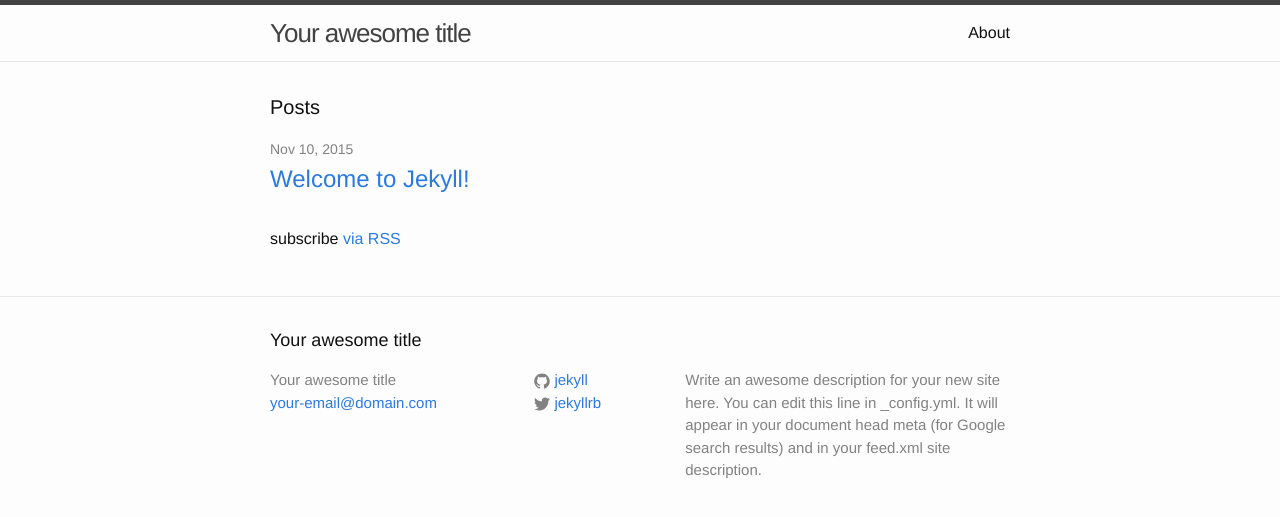
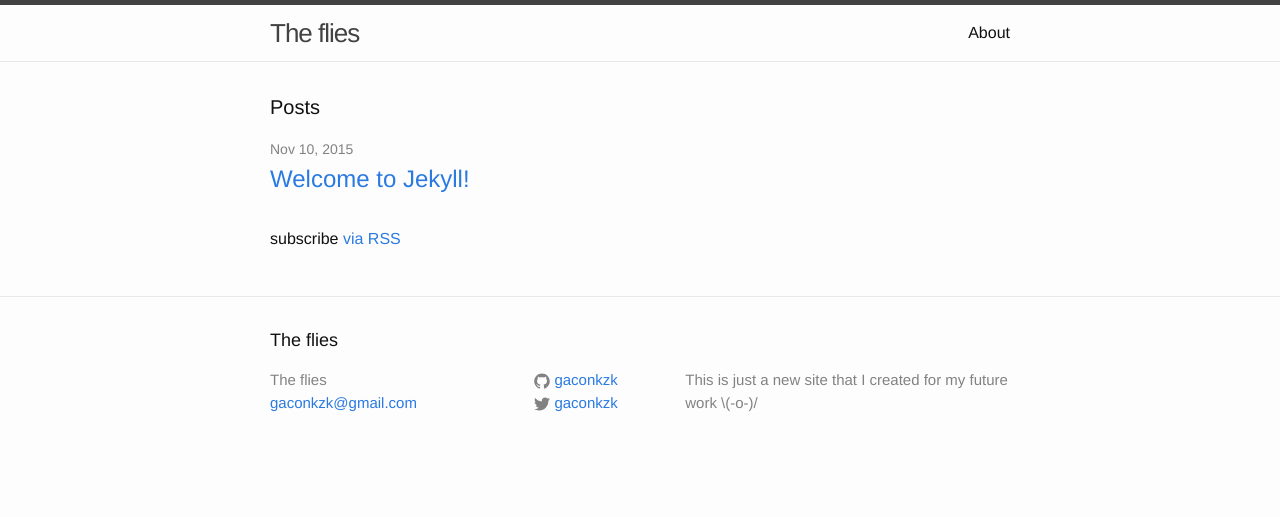
Before and after one commit to gaconkzk/gaconkzk.github.io, a Jekyll site: the page built from index.html, in a window 1280 px wide. Shown: the top 517 px of the page. Built offline with Jekyll 4.4.1, drawn with Linux system fonts in a browser that asks for light colours.

Commit message:
Update _config.yml

```diff
--- a/_config.yml
+++ b/_config.yml
@@ -1,14 +1,12 @@
 # Site settings
-title: Your awesome title
-email: your-email@domain.com
+title: The flies
+email: gaconkzk@gmail.com
 description: > # this means to ignore newlines until "baseurl:"
-  Write an awesome description for your new site here. You can edit this
-  line in _config.yml. It will appear in your document head meta (for
-  Google search results) and in your feed.xml site description.
+  This is just a new site that I created for my future work \(-o-)/
 baseurl: "" # the subpath of your site, e.g. /blog/
-url: "http://yourdomain.com" # the base hostname & protocol for your site
-twitter_username: jekyllrb
-github_username:  jekyll
+url: "http://theflies.xyz" # the base hostname & protocol for your site
+twitter_username: gaconkzk
+github_username:  gaconkzk
 
 # Build settings
 markdown: kramdown
```
